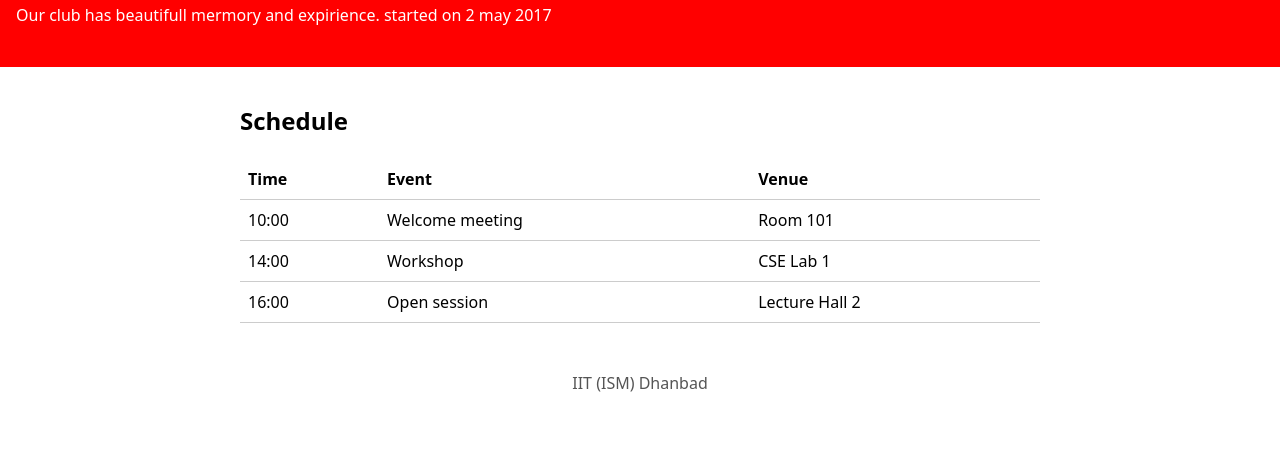
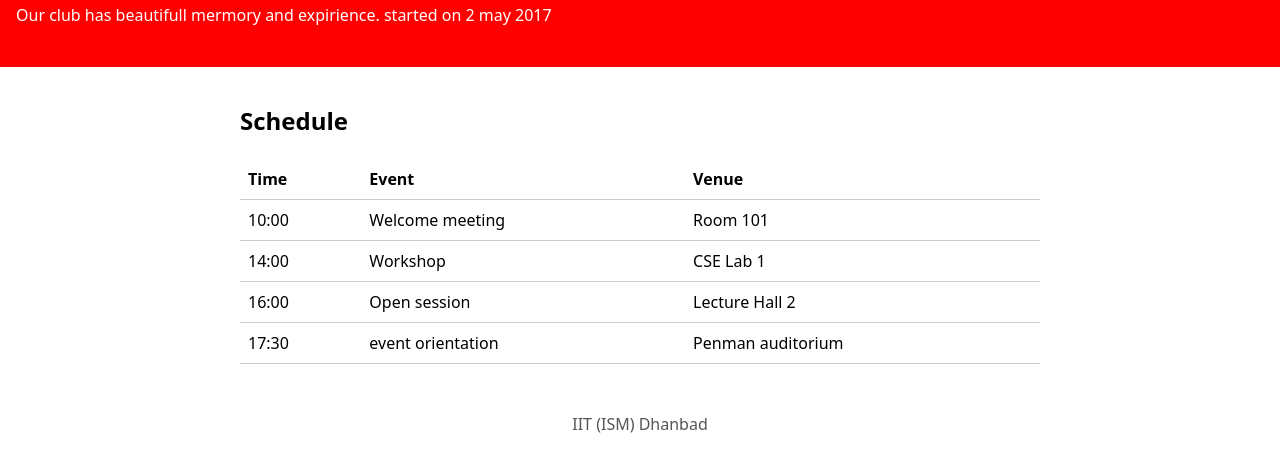
Before and after one commit to Aditya-Kumar2307/Club-page, a plain HTML site: page index.html in a window 1280 px wide. Shown: the part 112-584 px from the top of the page. Drawn offline with Linux system fonts and the light colour scheme.

Commit message:
Added new event and venue

```diff
--- a/index.html
+++ b/index.html
@@ -24,6 +24,7 @@
           <tr><td>10:00</td><td>Welcome meeting</td><td>Room 101</td></tr>
           <tr><td>14:00</td><td>Workshop</td><td>CSE Lab 1</td></tr>
           <tr><td>16:00</td><td>Open session</td><td>Lecture Hall 2</td></tr>
+	  <tr><td>17:30</td><td>event orientation</td><td>Penman auditorium</td></tr>
         </tbody>
       </table>
     </section>
```
